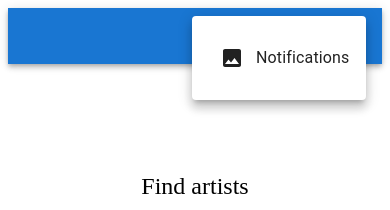
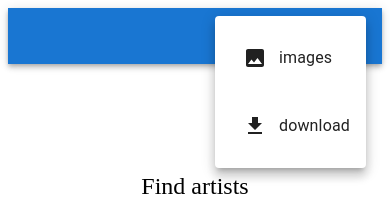
Before and after one commit to TzviGreenfeld/albums-covers-downloader, a Next.js app: page / in a window 390 px wide. Both pictures are taken after a click on the button "show more". Shown: the top 210 px of the page. Built offline with nearby package versions, Linux system fonts and the light colour scheme; no server answers.

Commit message:
phone version somewhat working

```diff
--- a/components/Header.jsx
+++ b/components/Header.jsx
@@ -64,8 +64,6 @@ export default function Header() {
             open={isMenuOpen}
             onClose={handleMenuClose}
         >
-            <MenuItem onClick={handleMenuClose}>Profile</MenuItem>
-            <MenuItem onClick={handleMenuClose}>My account</MenuItem>
         </Menu>
     );
 
@@ -89,14 +87,23 @@ export default function Header() {
             <MenuItem>
                 <IconButton
                     size="large"
-                    aria-label="show 17 new notifications"
                     color="inherit"
                 >
                     <Badge badgeContent={chosenImages.length} color="error">
                         <ImageIcon />
                     </Badge>
                 </IconButton>
-                <p>Notifications</p>
+                <p>images</p>
+            </MenuItem>
+            <MenuItem>
+                <IconButton
+                    size="large"
+                    color="inherit"
+                >
+                    <DownloadImagesAsZip imageUrls={chosenImages.map(i => i.img)} />
+
+                </IconButton>
+                <p>download</p>
             </MenuItem>
         </Menu>
     );
@@ -142,7 +149,6 @@ export default function Header() {
                             size="large"
                             color="inherit"
                         >
-                            {/* <ImageIcon /> */}
                             <DownloadImagesAsZip imageUrls={chosenImages.map(i => i.img)} />
                         </IconButton>
                     </Box>
```
